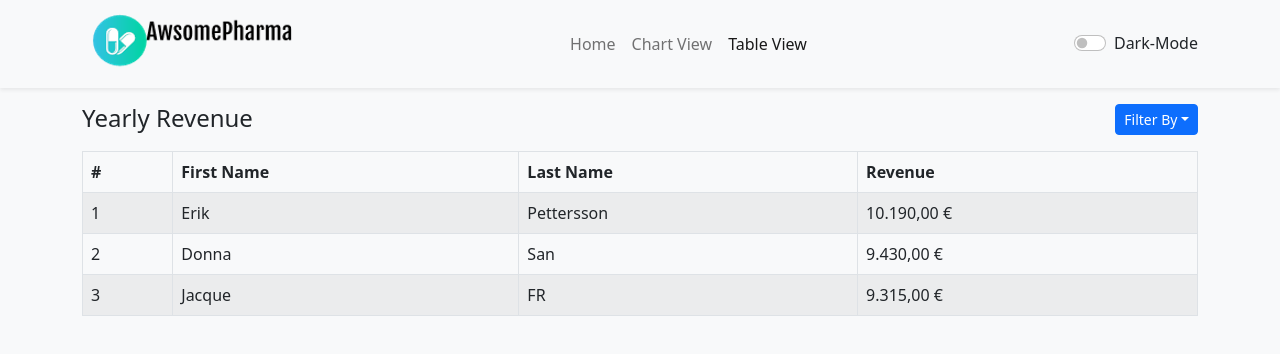
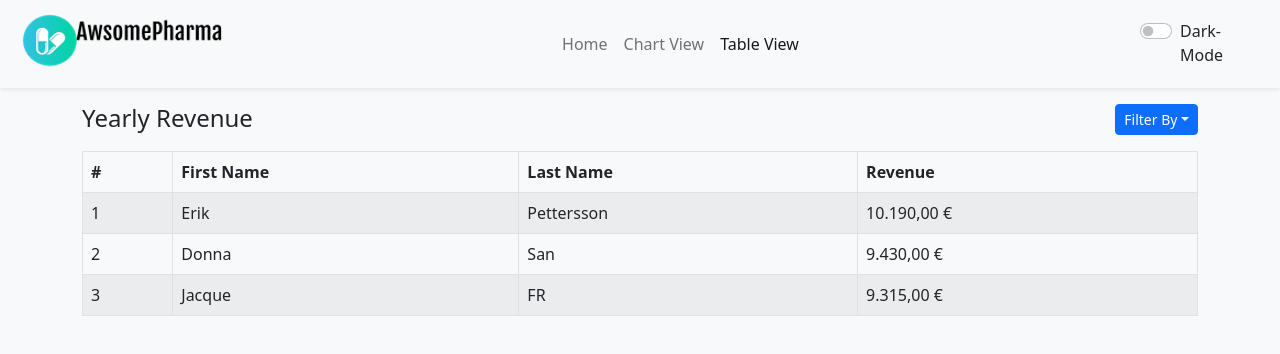
Before and after one commit to geriszabo/react-dashboard, a React (Vite) app: page /table in a window 1280 px wide. Shown: the top 354 px of the page. Built offline with nearby package versions, Linux system fonts and the light colour scheme.

Commit message:
navbar bug fixed

```diff
--- a/src/components/Navbar.jsx
+++ b/src/components/Navbar.jsx
@@ -19,7 +19,7 @@ export function NavBar() {
       expand="lg"
       collapseOnSelect="true"
       expanded={isExpanded}
-      onClick={() => setIsExpanded((prev) => !prev)}
+
       onBlur={() => setIsExpanded(false)}
       className={`shadow-sm mb-3 ${darkModeOn && "bg-black"}`}
 
@@ -32,7 +32,7 @@ export function NavBar() {
           alt="React Bootstrap logo"
           style={{ filter: `${darkModeOn ? "drop-shadow(0 0 7px white)" : "none"}` }}
         />
-        <Navbar.Toggle aria-controls="basic-navbar-nav" />
+        <Navbar.Toggle aria-controls="basic-navbar-nav"  onClick={() => setIsExpanded((prev) => !prev)}/>
         <Navbar.Collapse
           className="text-center"
           id="basic-navbar-nav d-flex justify-content-center"
@@ -49,12 +49,10 @@ export function NavBar() {
             </Nav.Link>
           </Nav>
         </Navbar.Collapse>
-        <Form>
+      </Container>
+        <Form className="me-4">
           <Form.Check type="switch" id="custom-switch" label="Dark-Mode" onClick={() => setDarkModeOn(prev => !prev)}/>
         </Form>
-      </Container>
     </Navbar>
   );
 }
-
-// export default BasicExample;
```
